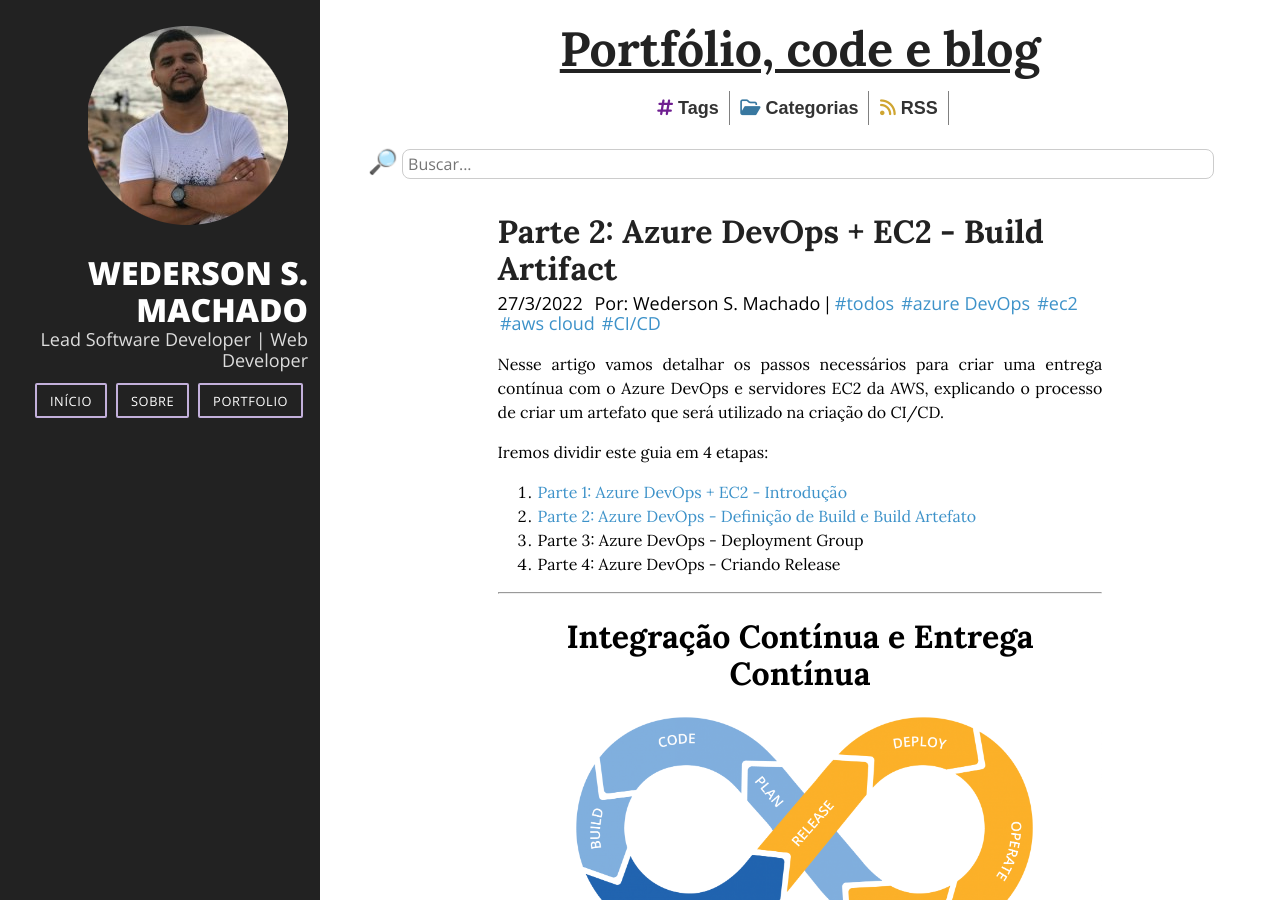
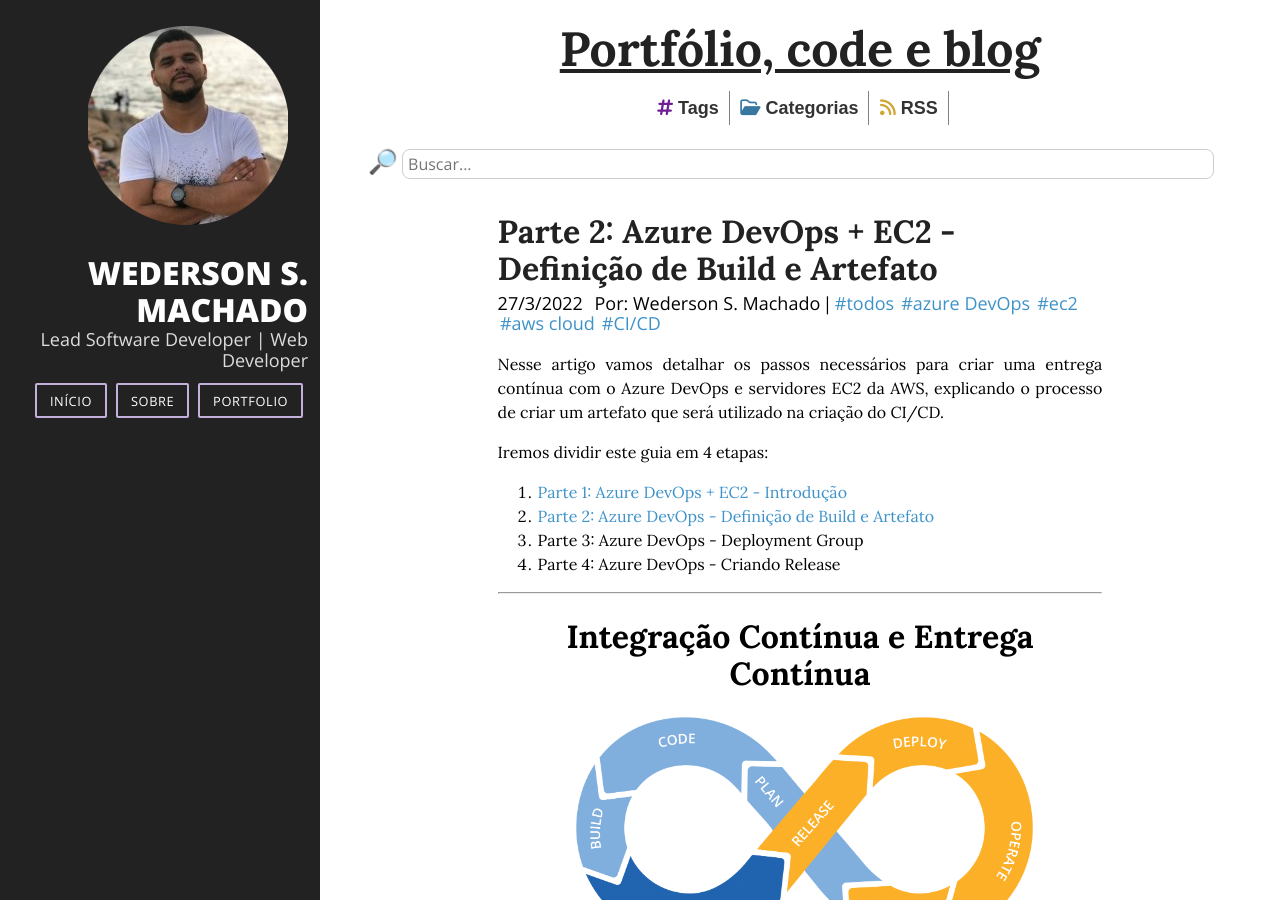
Before and after one commit to wederson/portfolio, a Jekyll site: the page built from _posts/2022-03-27-azure-pipeline-ec2-build-artifact.markdown, in a window 1280 px wide and 900 px high. Built offline with Jekyll 4.4.1, drawn with Linux system fonts in a browser that asks for light colours; nearby versions of some CDN libraries; some web fonts are replaced; Markdown is read by kramdown in place of the engine named in the settings.

Commit message:
Posts - Troca de nome para melhor leitura

```diff
--- a/_posts/2022-03-15-azure-pipeline-ec2-introducao.markdown
+++ b/_posts/2022-03-15-azure-pipeline-ec2-introducao.markdown
@@ -19,7 +19,7 @@
 
 Iremos dividir este guia em 4 etapas:
 1. [Parte 1: Azure DevOps + EC2 - Introdução](/azure-pipeline-ec2-introducao)
-2. [Parte 2: Azure DevOps - Definição de Build e Build Artefato](azure-pipeline-ec2-build-artifact)
+2. [Parte 2: Azure DevOps - Definição de Build e Artefato](azure-pipeline-ec2-build-artifact)
 3. Parte 3: Azure DevOps - Deployment Group
 4. Parte 4: Azure DevOps - Criando Release
 
--- a/_posts/2022-03-27-azure-pipeline-ec2-build-artifact.markdown
+++ b/_posts/2022-03-27-azure-pipeline-ec2-build-artifact.markdown
@@ -1,6 +1,6 @@
 ---
 layout: post
-title: "Parte 2: Azure DevOps + EC2 - Build Artifact"
+title: "Parte 2: Azure DevOps + EC2 - Definição de Build e Artefato"
 date: 2022-03-27 11:50:00
 tags:
   - todos
@@ -20,7 +20,7 @@
 
 Iremos dividir este guia em 4 etapas:
 1. [Parte 1: Azure DevOps + EC2 - Introdução](/azure-pipeline-ec2-introducao)
-2. [Parte 2: Azure DevOps - Definição de Build e Build Artefato](/azure-pipeline-ec2-build-artifact)
+2. [Parte 2: Azure DevOps - Definição de Build e Artefato](/azure-pipeline-ec2-build-artifact)
 3. Parte 3: Azure DevOps - Deployment Group
 4. Parte 4: Azure DevOps - Criando Release
 
```
